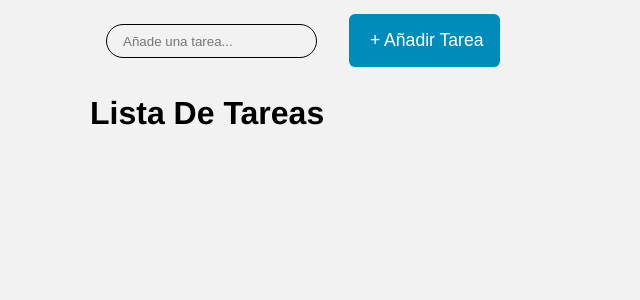
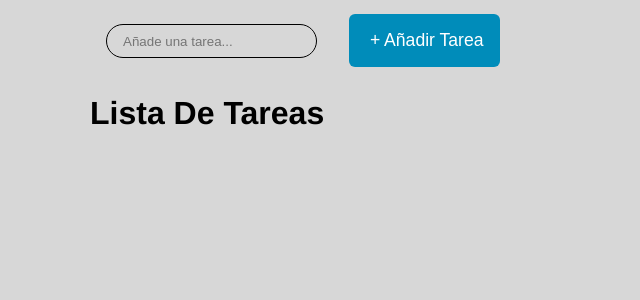
Before and after one commit to marcoluchi11/TodoList, a React (Create React App) app: page / in a window 1280 px wide. Shown: the top 300 px of the page, without its empty margins (0-640 px from the left). Built offline with nearby package versions, Linux system fonts and the light colour scheme.

Commit message:
estilos para cada item de tareas

```diff
--- a/src/index.css
+++ b/src/index.css
@@ -8,10 +8,17 @@ html {
 }
 body {
   box-sizing: border-box;
-  background-color: #f2f2f2;
+  background-color: #d7d7d7;
   font-family: Helvetica, sans-serif;
 }
 .contenedor {
   max-width: 1100px;
   margin: 0 auto;
 }
+.addTarea {
+  display: flex;
+  justify-content: center;
+}
+.inputTexto {
+  width: 100%;
+}
```
